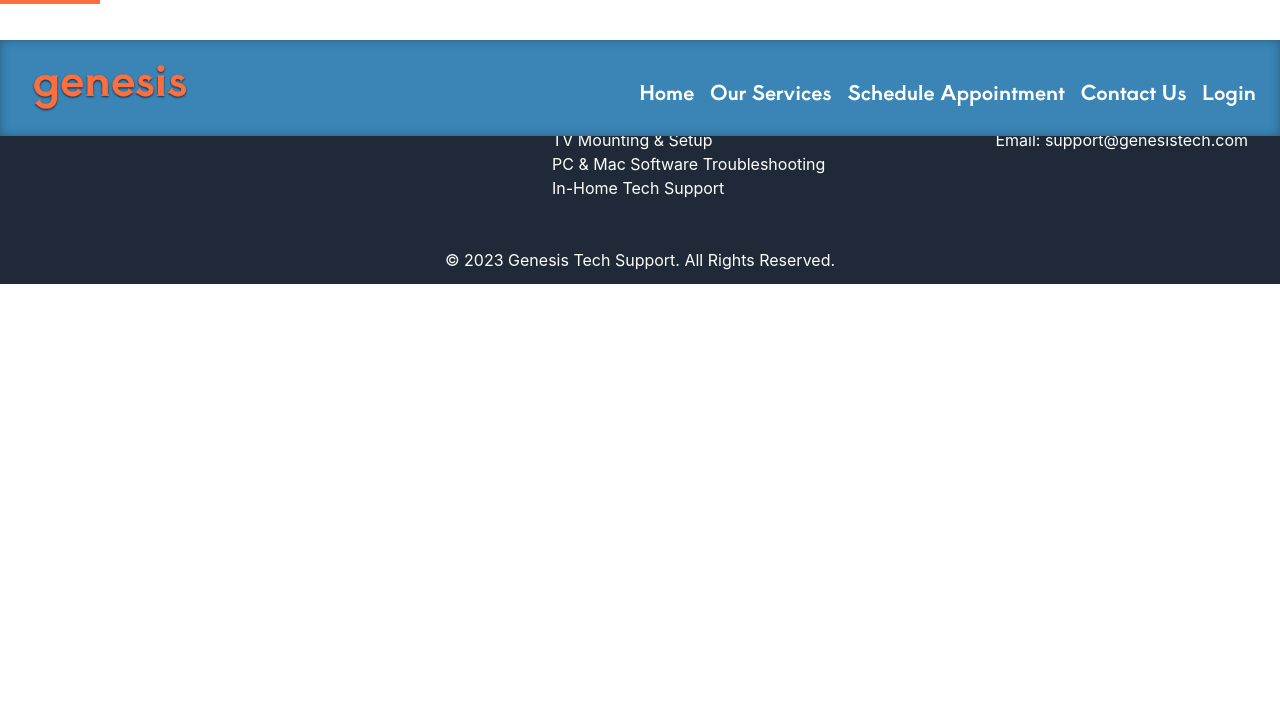
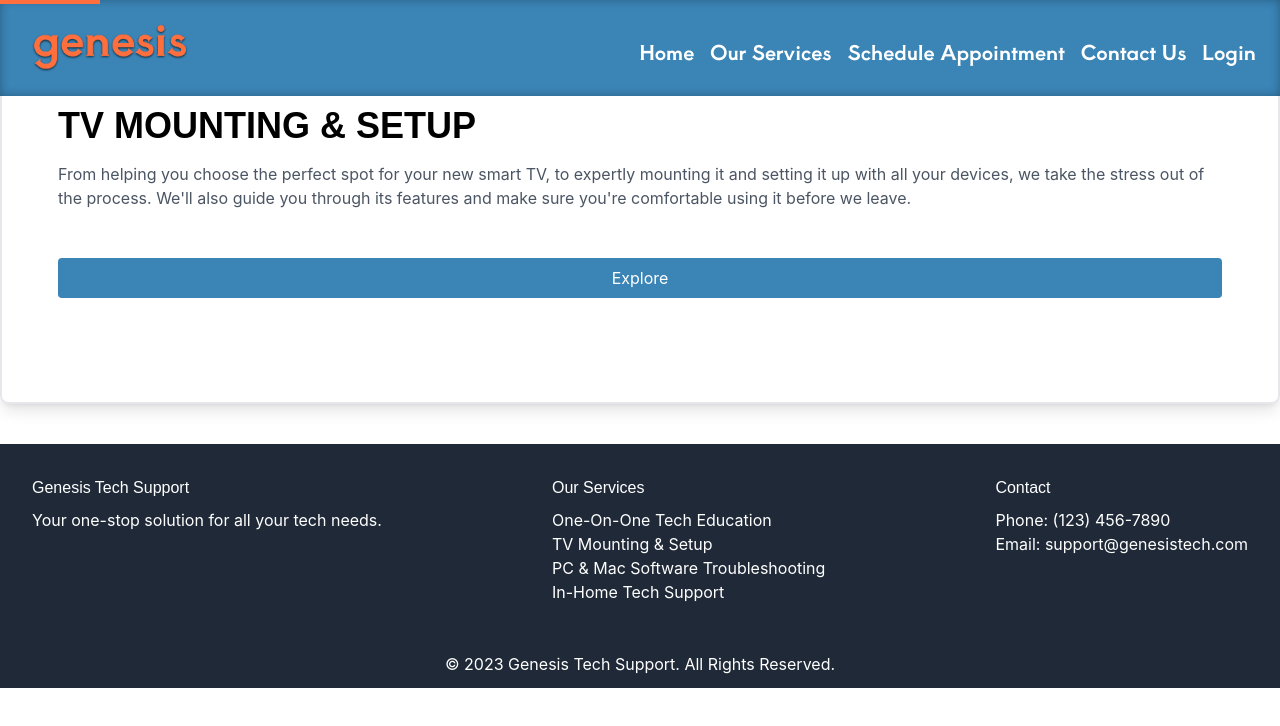
Before and after one commit to MonkeyCrumbs999/Genesis-Tech-Support, a React (Create React App) app in the folder client/: page /services/tv-mounting in a window 1280 px wide. Shown: the top 726 px of the page. Built offline with nearby package versions, Linux system fonts and the light colour scheme.

Commit message:
added routes for tv mounting

```diff
--- a/client/src/App.js
+++ b/client/src/App.js
@@ -17,6 +17,7 @@ import MobileSidebar from "./components/MobileSidebar";
 import Register from "./components/Register";
 import MyAccount from "./components/MyAccount";
 import Footer from "./components/Footer";
+import TVMounting from "./components/services/TVMounting";
 import { AuthProvider } from "./contexts/AuthContext";
 import "./App.css";
 
@@ -61,6 +62,7 @@ export default function App() {
           <Route path="/appointment" element={<Appointment />} />
           <Route path="/contact-us" element={<ContactUs />} />
           <Route path="/services" element={<Services />} />
+          <Route path="/services/tv-mounting" element={<TVMounting />} />
           <Route path="/login" element={<Login />} />
           <Route path="/register" element={<Register />} />
           <Route path="/my-account" element={<MyAccount />} />
--- a/client/src/components/services/TVMounting.js
+++ b/client/src/components/services/TVMounting.js
@@ -1,5 +1,6 @@
 // TVMounting.js
 import React from "react";
+import { Link } from "react-router-dom";
 import { motion } from "framer-motion";
 
 export default function TVMounting() {
```
